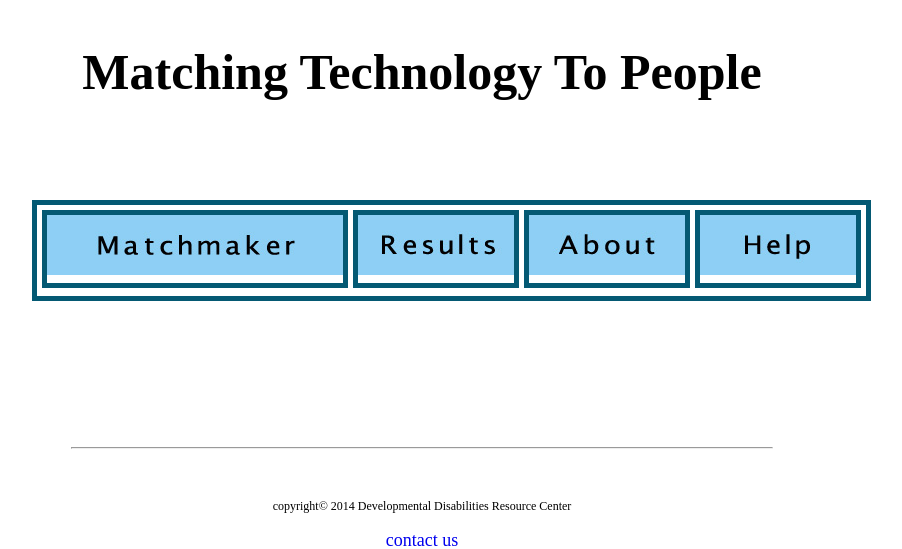
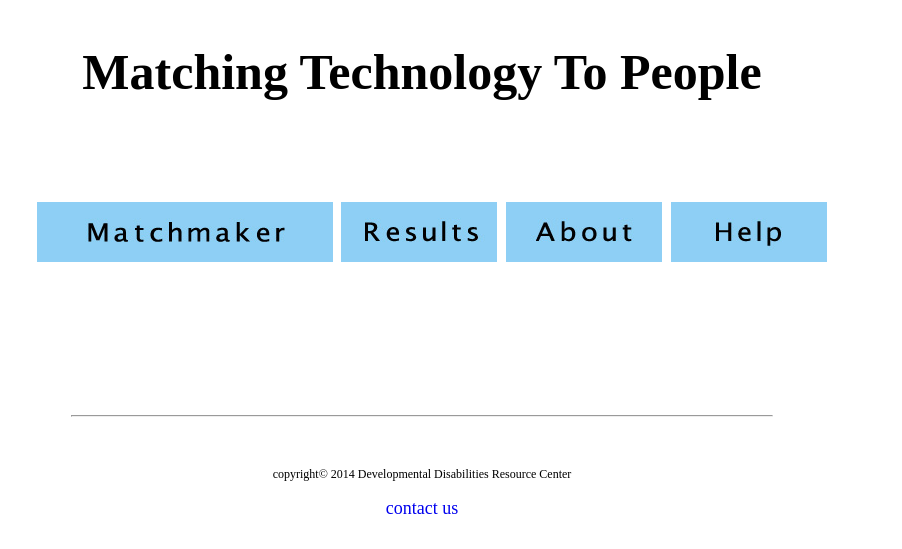
Before and after one commit to ClayGithub/TheMatchmaker, a PHP site: page /results.php in a window 1280 px wide. Shown: the part 131-680 px from the top of the page, without its empty margins (218-1120 px from the left). Run offline with PHP 8.4, Linux system fonts and the light colour scheme; the visitor is signed in with stand-in values (Sample User, id 1).

Commit message:
new interface

```diff
--- a/results.php
+++ b/results.php
@@ -73,17 +73,7 @@ body {
 
 
 <style>
-table, th, td {
-     border:0;
 
-	 font-size: 20px;
-	 background-color:#CEECF2;
-	 width:800px;
-	 text-align:center;
-	 cellspacing:20px;
-	 padding:20px;
-
-}
 .STYLE1 {font-family: "Times New Roman", Times, serif}
 .STYLE2 {
 	font-size: 12px;
@@ -94,14 +84,15 @@ table, th, td {
 	font-family: "Times New Roman", Times, serif;
 }
 .STYLE4{
-border: 5px solid #045973;
+
 background-color:#FFFFFF;
- border:2;
-  cellpadding:5;
-   cellspacing:5;
+ border:0;
+  padding:0px;
+   cellspacing:0px;
    height:60px;
-   padding:0px;
-   padding-bottom:3px;
+
+  align:center;
+
 }
 a:link {
 	text-decoration: none;
@@ -115,6 +106,17 @@ a:hover {
 a:active {
 	text-decoration: none;
 }
+table, th, td {
+     border:0;
+
+	 font-size: 20px;
+	 background-color:#CEECF2;
+	 width:800px;
+	 text-align:center;
+	 cellspacing:20px;
+	 padding:20px;
+
+}
 </style>
 </head>
 <body onLoad="MM_preloadImages('../images/matchmaker1.jpg','../images/results1.jpg','../images/about1.jpg','../images/help1.jpg')">
@@ -125,7 +127,7 @@ a:active {
   <br>
 </h2>
 
-<table  width="764"; class="STYLE4" border="2" cellpadding="5" cellspacing="5">
+<table  class="STYLE4" width="764" >
   <tr>
     <td class="STYLE4" width="296px" ><a href="index.php" target="_top" onClick="MM_nbGroup('down','group1','Matchmaker','',1)" onMouseOver="MM_nbGroup('over','Matchmaker','images/matchmaker1.jpg','',1)" onMouseOut="MM_nbGroup('out')"><img src="images/matchmaker0.jpg" alt="" name="Matchmaker" width="296" height="60" border="0" onload=""></a></td>
     <td class="STYLE4" width="156px" ><a href="results.php" target="_top" onClick="MM_nbGroup('down','group1','Results','',1)" onMouseOver="MM_nbGroup('over','Results','images/results1.jpg','',1)" onMouseOut="MM_nbGroup('out')"><img src="images/results0.jpg" alt="" name="Results" width="156" height="60" border="0" onload=""></a></td>
```
Also changed, not shown: about.php (+3 -4 lines), help.php (+4 -5 lines), index.php (+5 -3 lines), images/about1.jpg (added), 7 other files.
